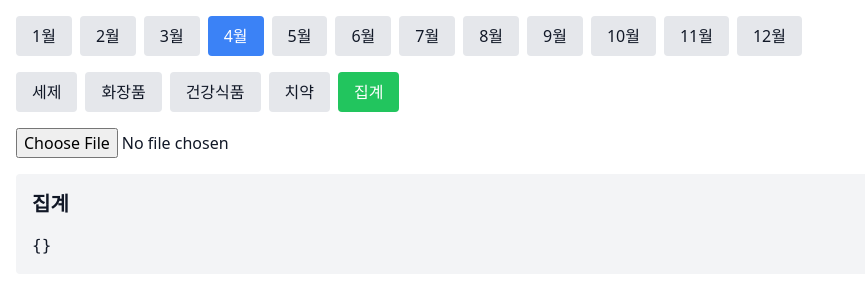
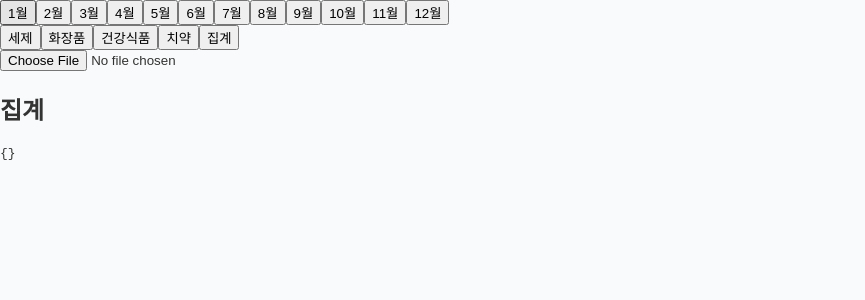
Before and after one commit to rosgh/COGS1, a React (Vite) app: page / in a window 1280 px wide. Shown: the top 300 px of the page, without its empty margins (0-865 px from the left). Built offline with nearby package versions, Linux system fonts and the light colour scheme; the HTML template or start-up script is replaced by a standard one.

Commit message:
Update index.css

```diff
--- a/src/index.css
+++ b/src/index.css
@@ -1,7 +1,7 @@
-@tailwind base;
-@tailwind components;
-@tailwind utilities;
-
 body {
-  @apply bg-white text-gray-900;
+  font-family: sans-serif;
+  background-color: #f9fafb;
+  color: #333;
+  margin: 0;
+  padding: 0;
 }
```
